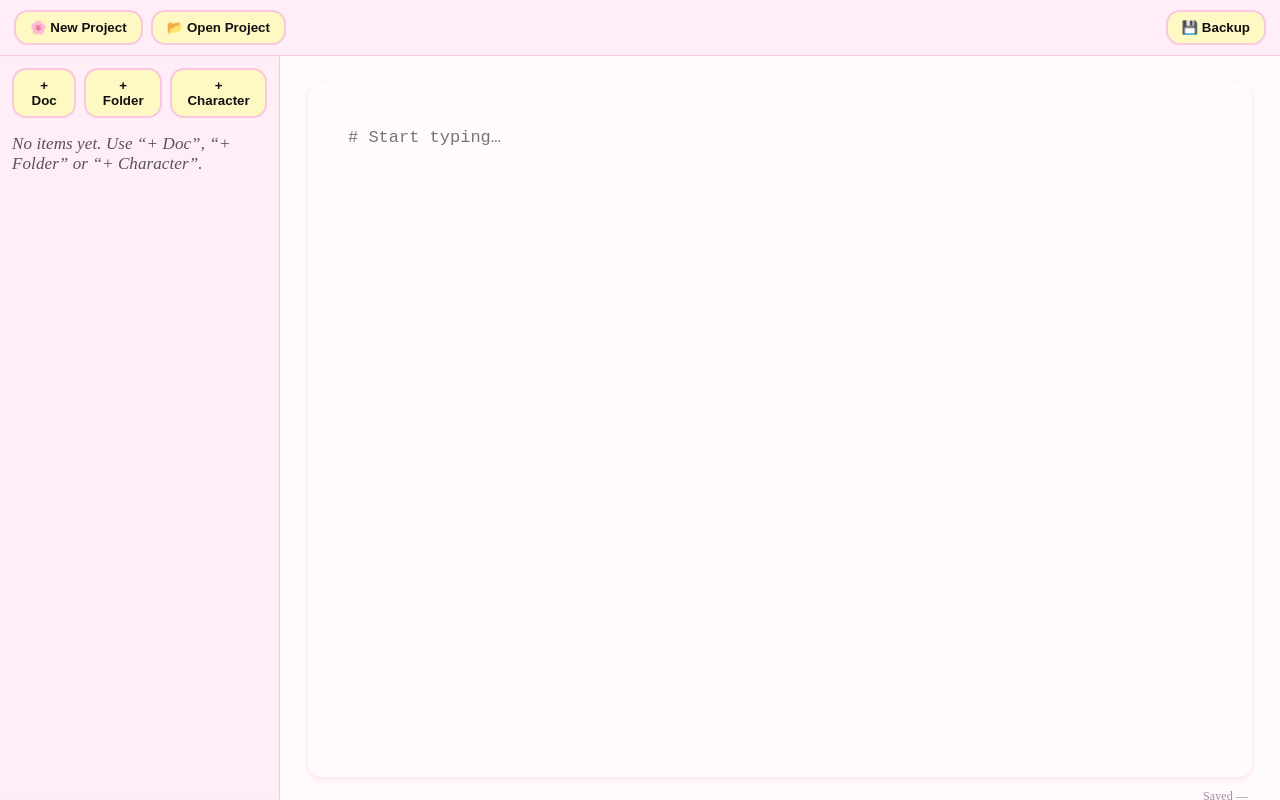
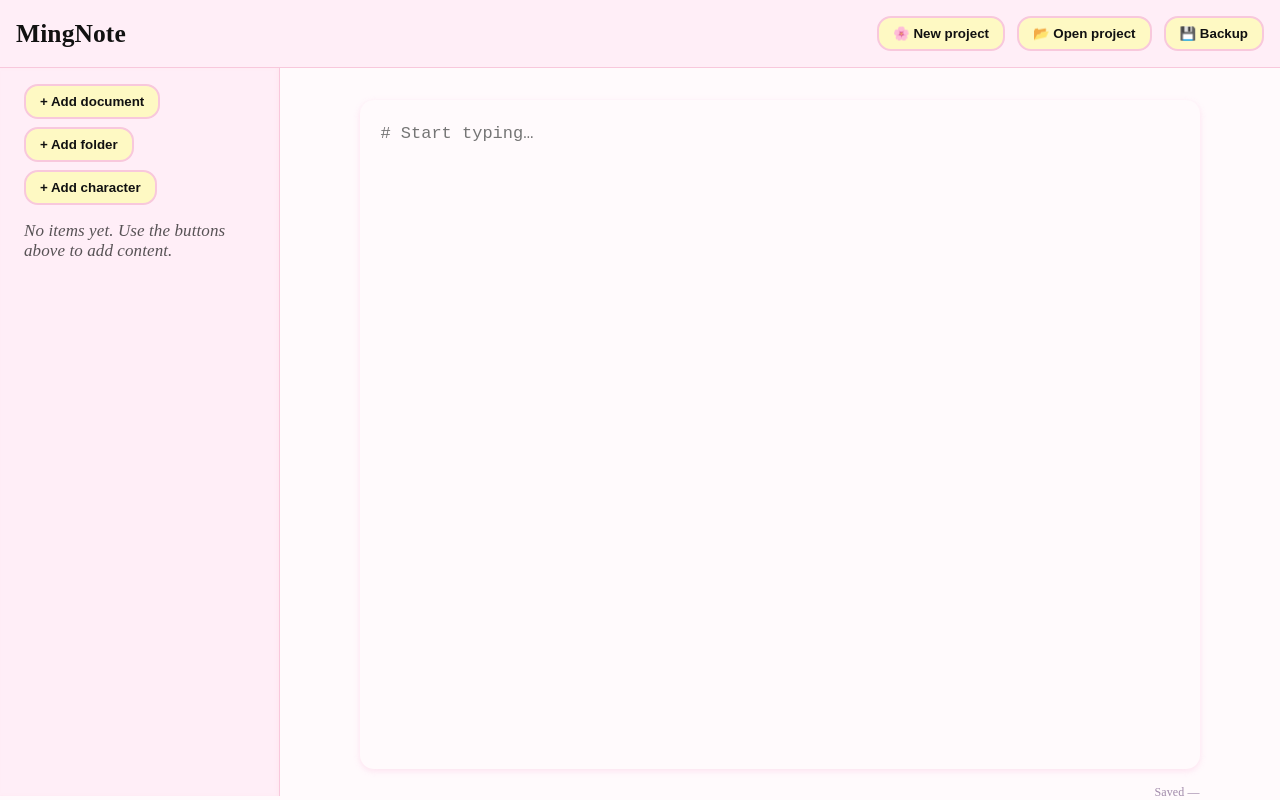
Before and after one commit to aduran01/mingnotev0, a React (Vite) app: page / in a window 1280 px wide. Built offline with nearby package versions, Linux system fonts and the light colour scheme.

Commit message:
changes to layout, and image file dispensing

```diff
--- a/src/App.tsx
+++ b/src/App.tsx
@@ -7,7 +7,7 @@ import { state } from "./lib/store";
 import { open } from "@tauri-apps/plugin-dialog";
 import { createProject, openProject, loadDoc, listTree, backupProject } from "./lib/ipc";
 
-export default function App(){
+export default function App() {
   const s = useSnapshot(state);
 
   const createOrOpen = async (kind: "open" | "create") => {
@@ -16,7 +16,7 @@ const createOrOpen = async (kind: "open" | "create") => {
       if (!dir || Array.isArray(dir)) return;
 
       if (kind === "create") {
-      const name = prompt("Project name?", "My Project") || "My Project";
+        const name = prompt("Project name?", "My project") || "My project";
         const p = await createProject(dir as string, name);
         state.projectPath = p;
       } else {
@@ -27,62 +27,77 @@ const createOrOpen = async (kind: "open" | "create") => {
       const { docs } = await listTree(state.projectPath);
       if (docs[0]) state.currentDocId = docs[0].id;
     } catch (err) {
-    // Surface any permission or runtime errors
       alert(`Failed to open directory: ${err}`);
       console.error(err);
     }
   };
 
-
-  React.useEffect(()=>{
-    (async ()=>{
+  React.useEffect(() => {
+    (async () => {
       if (!s.projectPath || !s.currentDocId) return;
       const md = await loadDoc(s.projectPath, s.currentDocId);
       state.editor.md = md;
     })();
   }, [s.projectPath, s.currentDocId]);
 
-  const onBackup = async()=>{ await backupProject(s.projectPath); alert("Backup created in /backups"); };
+  const onBackup = async () => {
+    await backupProject(s.projectPath);
+    alert("Backup created in /backups");
+  };
 
   return (
-    <div className="app-shell" /* data-theme="light" or "dark" if you add switching */>
-      <header style={{
-        display:"flex",
-        alignItems:"center",
-        gap:8,
-        padding:"10px 14px",
-        borderBottom:"1px solid var(--border)"
-      }}>
-        <button onClick={()=>createOrOpen("create")}>🌸 New Project</button>
-        <button onClick={()=>createOrOpen("open")}>📂 Open Project</button>
-        <div style={{flex:1}} />
-        <button onClick={onBackup}>💾 Backup</button>
+    <div className="app-shell">
+      {/* Header with consistent spacing and a clear title */}
+      <header
+        style={{
+          display: "flex",
+          alignItems: "center",
+          padding: "16px",
+          gap: "12px",
+          borderBottom: "1px solid var(--border)",
+        }}
+      >
+        <h1 style={{ fontSize: "1.5rem", margin: 0, marginRight: "auto" }}>MingNote</h1>
+        <button onClick={() => createOrOpen("create")} aria-label="Create a new project">
+          🌸 New project
+        </button>
+        <button onClick={() => createOrOpen("open")} aria-label="Open an existing project">
+          📂 Open project
+        </button>
+        <button onClick={onBackup} aria-label="Back up current project">
+          💾 Backup
+        </button>
       </header>
 
+      {/* Main area: tree and editor */}
       <main
         style={{
           display: "grid",
           gridTemplateColumns: "280px 1fr",
-          height: "calc(100vh - 56px)",
+          height: "calc(100vh - 72px)",
           overflow: "hidden",
-          background: "var(--bg)"
+          background: "var(--bg)",
         }}
       >
-        <aside style={{
+        <aside
+          style={{
             overflowY: "auto",
-          background: "var(--chrome)"
-        }}>
+            background: "var(--chrome)",
+            padding: "0 8px",
+          }}
+        >
           <Tree />
         </aside>
-
-        <section style={{
+        <section
+          style={{
             height: "100%",
             overflow: "hidden",
             display: "flex",
             flexDirection: "column",
             padding: "16px",
-          background: "var(--bg)"
-        }}>
+            background: "var(--bg)",
+          }}
+        >
           <Editor />
         </section>
       </main>
--- a/src/features/editor/Editor.tsx
+++ b/src/features/editor/Editor.tsx
@@ -8,7 +8,7 @@ export default function Editor() {
   const s = useSnapshot(state);
   const timer = useRef<number | undefined>(undefined);
 
-  // Autosave docs every 5s (not active when in character mode)
+  // Auto-save every 5s
   useEffect(() => {
     if (timer.current) window.clearInterval(timer.current);
     timer.current = window.setInterval(async () => {
@@ -28,22 +28,48 @@ export default function Editor() {
     state.editor.lastSaved = Date.now();
   };
 
-  // Switcher
   if (s.currentCharId) return <CharacterEditor />;
 
   return (
-    <div style={{ display: "flex", flexDirection: "column", height: "100%" }}>
-      <div className="card" style={{ margin: 12, padding: 12, flex: 1, display: "flex", minHeight: 0 }}>
+    <div
+      style={{
+        display: "flex",
+        flexDirection: "column",
+        height: "100%",
+        width: "100%",
+        maxWidth: "90%",     // fill more of the available width
+        margin: "0 auto",
+      }}
+    >
+      <div
+        className="card"
+        style={{
+          flex: 1,
+          margin: "16px",
+          padding: "0",
+          height: "80vh",          // ⬆️ MUCH taller box (vertical size)
+          overflow: "auto",        // ⬅️ scrolls inside the box
+          display: "flex",
+          flexDirection: "column",
+        }}
+      >
         <textarea
           className="editor"
           style={{
+            flex: 1,
             width: "100%",
             height: "100%",
+            padding: "20px",
             resize: "none",
             outline: "none",
             border: "none",
             background: "transparent",
             lineHeight: 1.6,
+            fontSize: "1rem",
+            boxSizing: "border-box",
+            overflow: "auto",      // ⬅️ ensures text scrolls inside box
+            whiteSpace: "pre-wrap",
+            wordWrap: "break-word",
           }}
           value={s.editor.md}
           onChange={(e) => (state.editor.md = e.target.value)}
@@ -52,7 +78,15 @@ export default function Editor() {
           aria-label="Markdown editor"
         />
       </div>
-      <div style={{ fontSize: 12, color: "var(--muted)", padding: "0 16px 12px", alignSelf: "flex-end" }}>
+
+      <div
+        style={{
+          fontSize: 12,
+          color: "var(--muted)",
+          padding: "0 16px 12px",
+          alignSelf: "flex-end",
+        }}
+      >
         Saved {s.editor.lastSaved ? new Date(s.editor.lastSaved).toLocaleTimeString() : "—"}
       </div>
     </div>
--- a/src/features/tree/Tree.tsx
+++ b/src/features/tree/Tree.tsx
@@ -38,25 +38,21 @@ export default function Tree() {
     if (snapshot.projectPath) refresh();
   }, [snapshot.projectPath, refresh]);
 
-  const rootNodes = useMemo(
-    () => buildTree(folders, docs, characters),
-    [folders, docs, characters]
-  );
+  const rootNodes = useMemo(() => buildTree(folders, docs, characters), [folders, docs, characters]);
 
-  const toggle = (id: string) =>
-    setExpanded((prev) => ({ ...prev, [id]: !prev[id] }));
+  const toggle = (id: string) => setExpanded((prev) => ({ ...prev, [id]: !prev[id] }));
 
   const createFolder = async (parentId: string | null) => {
-    if (!state.projectPath) return alert("Open/create a project first.");
-    const name = prompt("New folder name?") || "New Folder";
+    if (!state.projectPath) return alert("Open or create a project first.");
+    const name = prompt("New folder name?", "") || "New folder";
     await newFolder(state.projectPath, name, parentId);
     await refresh();
     if (parentId) setExpanded((e) => ({ ...e, [parentId]: true }));
   };
 
   const createDoc = async (folderId: string | null) => {
-    if (!state.projectPath) return alert("Open/create a project first.");
-    const title = prompt("New document title?") || "Untitled";
+    if (!state.projectPath) return alert("Open or create a project first.");
+    const title = prompt("New document title?", "") || "Untitled document";
     const id = await newDoc(state.projectPath, title, folderId);
     await refresh();
     state.currentDocId = id;
@@ -65,8 +61,8 @@ export default function Tree() {
   };
 
   const createCharacterTab = async (folderId: string | null) => {
-    if (!state.projectPath) return alert("Open/create a project first.");
-    const name = prompt("New character name?") || "New Character";
+    if (!state.projectPath) return alert("Open or create a project first.");
+    const name = prompt("New character name?", "") || "New character";
     const id = await newCharacter(state.projectPath, name, folderId);
     await refresh();
     state.currentCharId = id;
@@ -75,13 +71,19 @@ export default function Tree() {
   };
 
   return (
-    <div style={{ padding: 12 }}>
-      <div style={{ display: "flex", gap: 8, marginBottom: 12 }}>
-        <button onClick={() => createDoc(null)} disabled={!snapshot.projectPath}>+ Doc</button>
-        <button onClick={() => createFolder(null)} disabled={!snapshot.projectPath}>+ Folder</button>
-        <button onClick={() => createCharacterTab(null)} disabled={!snapshot.projectPath}>+ Character</button>
+    <nav aria-label="Project navigation" style={{ padding: "16px" }}>
+      {/* Top-level add buttons with sentence-case labels and consistent spacing */}
+      <div style={{ marginBottom: "16px", display: "flex", gap: "8px", flexWrap: "wrap" }}>
+        <button onClick={() => createDoc(null)} disabled={!snapshot.projectPath}>
+          + Add document
+        </button>
+        <button onClick={() => createFolder(null)} disabled={!snapshot.projectPath}>
+          + Add folder
+        </button>
+        <button onClick={() => createCharacterTab(null)} disabled={!snapshot.projectPath}>
+          + Add character
+        </button>
       </div>
-
       <TreeList
         nodes={rootNodes}
         expanded={expanded}
@@ -90,7 +92,12 @@ export default function Tree() {
         onCreateFolder={createFolder}
         onCreateCharacter={createCharacterTab}
       />
-    </div>
+      {rootNodes.length === 0 && (
+        <p style={{ opacity: 0.7, marginTop: "12px" }}>
+          <em>No items yet. Use the buttons above to add content.</em>
+        </p>
+      )}
+    </nav>
   );
 }
 
@@ -116,8 +123,12 @@ function buildTree(folders: Folder[], docs: Doc[], chars: Character[]): TreeNode
   });
 
   const rootFolders = (childrenByParent[ROOT_KEY] || []).map(makeFolderNode);
-  const rootDocs = (docsByFolder[ROOT_KEY] || []).map((d) => ({ kind: "doc", id: d.id, title: d.title }) as TreeNode);
-  const rootChars = (charsByFolder[ROOT_KEY] || []).map((c) => ({ kind: "character", id: c.id, name: c.name }) as TreeNode);
+  const rootDocs = (docsByFolder[ROOT_KEY] || []).map(
+    (d) => ({ kind: "doc", id: d.id, title: d.title }) as TreeNode,
+  );
+  const rootChars = (charsByFolder[ROOT_KEY] || []).map(
+    (c) => ({ kind: "character", id: c.id, name: c.name }) as TreeNode,
+  );
 
   const sortNodes = (nodes: TreeNode[]) =>
     nodes.slice().sort((a, b) => {
@@ -145,22 +156,65 @@ function TreeList(props: {
   onCreateCharacter: (folderId: string | null) => void;
   depth?: number;
 }) {
-  const { nodes, expanded, onToggle, onCreateDoc, onCreateFolder, onCreateCharacter, depth = 0 } = props;
+  const {
+    nodes,
+    expanded,
+    onToggle,
+    onCreateDoc,
+    onCreateFolder,
+    onCreateCharacter,
+    depth = 0,
+  } = props;
 
   return (
-    <ul style={{ listStyle: "none", margin: 0, paddingLeft: depth === 0 ? 0 : 14 }}>
+    <ul
+      style={{
+        listStyle: "none",
+        margin: 0,
+        paddingLeft: depth === 0 ? 0 : 16,
+      }}
+    >
       {nodes.map((n) =>
         n.kind === "folder" ? (
-          <li key={n.id} style={{ marginBottom: 4 }}>
-            <div style={{ display: "flex", alignItems: "center", gap: 6, userSelect: "none" }}>
+          <li key={n.id} style={{ marginBottom: "8px" }}>
+            <div
+              style={{
+                display: "flex",
+                alignItems: "center",
+                gap: "8px",
+                userSelect: "none",
+              }}
+            >
               <FolderCaret isOpen={!!expanded[n.id]} onClick={() => onToggle(n.id)} />
-              <span style={{ fontWeight: 700, cursor: "pointer" }} onClick={() => onToggle(n.id)} title={n.name}>
+              <span
+                style={{ fontWeight: 600, cursor: "pointer" }}
+                onClick={() => onToggle(n.id)}
+                title={n.name}
+              >
                 📁 {n.name}
               </span>
-              <div style={{ marginLeft: "auto", display: "flex", gap: 6 }}>
-                <small role="button" style={miniBtnStyle} onClick={() => onCreateDoc(n.id)}>+ doc</small>
-                <small role="button" style={miniBtnStyle} onClick={() => onCreateFolder(n.id)}>+ folder</small>
-                <small role="button" style={miniBtnStyle} onClick={() => onCreateCharacter(n.id)}>+ char</small>
+              <div style={{ marginLeft: "auto", display: "flex", gap: "4px" }}>
+                <button
+                  onClick={() => onCreateDoc(n.id)}
+                  style={miniBtnStyle}
+                  aria-label="Add document to folder"
+                >
+                  + doc
+                </button>
+                <button
+                  onClick={() => onCreateFolder(n.id)}
+                  style={miniBtnStyle}
+                  aria-label="Add subfolder"
+                >
+                  + folder
+                </button>
+                <button
+                  onClick={() => onCreateCharacter(n.id)}
+                  style={miniBtnStyle}
+                  aria-label="Add character"
+                >
+                  + char
+                </button>
               </div>
             </div>
 
@@ -177,7 +231,7 @@ function TreeList(props: {
             )}
           </li>
         ) : n.kind === "doc" ? (
-          <li key={n.id} style={{ marginBottom: 3, paddingLeft: 22 }}>
+          <li key={n.id} style={{ marginBottom: "6px", paddingLeft: "20px" }}>
             <a
               href="#"
               onClick={(e) => {
@@ -192,7 +246,7 @@ function TreeList(props: {
             </a>
           </li>
         ) : (
-          <li key={n.id} style={{ marginBottom: 3, paddingLeft: 22 }}>
+          <li key={n.id} style={{ marginBottom: "6px", paddingLeft: "20px" }}>
             <a
               href="#"
               onClick={(e) => {
@@ -206,19 +260,19 @@ function TreeList(props: {
               👤 {n.name}
             </a>
           </li>
-        )
-      )}
-
-      {nodes.length === 0 && depth === 0 && (
-        <li style={{ opacity: 0.7, padding: "4px 0" }}>
-          <em>No items yet. Use “+ Doc”, “+ Folder” or “+ Character”.</em>
-        </li>
+        ),
       )}
     </ul>
   );
 }
 
-function FolderCaret({ isOpen, onClick }: { isOpen: boolean; onClick: () => void }) {
+function FolderCaret({
+  isOpen,
+  onClick,
+}: {
+  isOpen: boolean;
+  onClick: () => void;
+}) {
   return (
     <span
       onClick={onClick}
@@ -238,11 +292,13 @@ function FolderCaret({ isOpen, onClick }: { isOpen: boolean; onClick: () => void
   );
 }
 
+// Slightly larger mini-button style for better click targets
 const miniBtnStyle: React.CSSProperties = {
-  padding: "2px 6px",
+  padding: "4px 6px",
   border: "1px solid var(--border)",
   borderRadius: 8,
   cursor: "pointer",
   background: "var(--card)",
   color: "var(--fg)",
+  fontSize: "0.75rem",
 };
--- a/src/theme.css
+++ b/src/theme.css
@@ -8,6 +8,7 @@
   --accent-2: #a5f3fc;        /* sky aqua */
   --accent-3: #fef9c3;        /* pastel yellow */
   --accent-fg: #4b4453;
+  --line: 1.5;
 
   /* Surfaces */
   --chrome: #ffeef7;          /* soft pink header/sidebar */
```
Also changed, not shown: src/features/editor/CharacterEditor.tsx (+124 -138 lines). Lines whose indentation alone changed are shown as unchanged.
